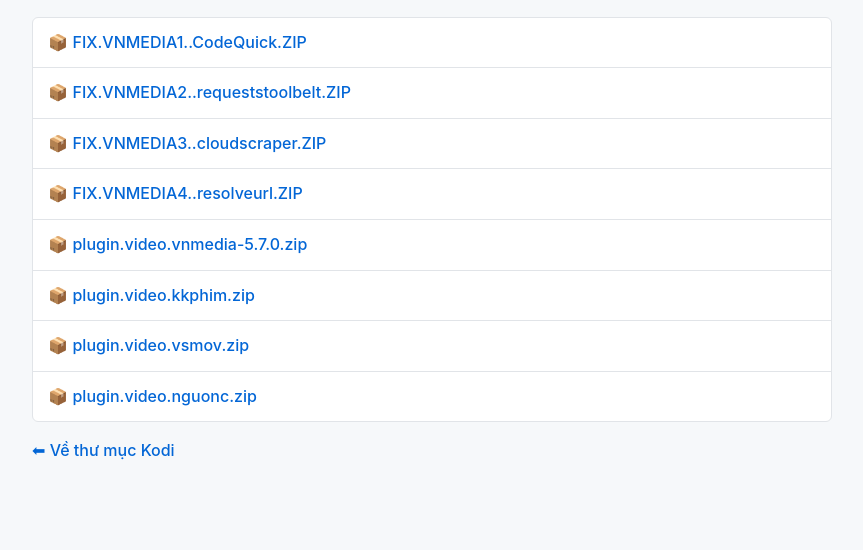
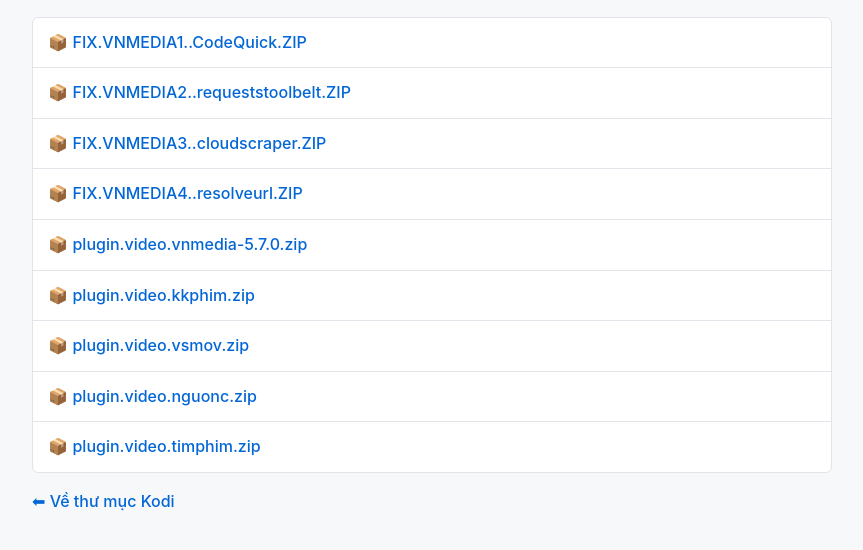
Before and after one commit to tmk9690/khoi, a plain HTML site: page Kodi/Plugin Phim/index.html in a window 1280 px wide. Shown: the part 108-658 px from the top of the page, without its empty margins (208-1071 px from the left). Drawn offline with Linux system fonts and the light colour scheme.

Commit message:
Add link for plugin.video.timphim.zip

```diff
--- a/Kodi/Plugin Phim/index.html
+++ b/Kodi/Plugin Phim/index.html
@@ -25,6 +25,7 @@
         <li>📦 <a href="plugin.video.kkphim.zip">plugin.video.kkphim.zip</a></li>
         <li>📦 <a href="plugin.video.vsmov.zip">plugin.video.vsmov.zip</a></li>
         <li>📦 <a href="plugin.video.nguonc.zip">plugin.video.nguonc.zip</a></li>
+        <li>📦 <a href="plugin.video.timphim.zip">plugin.video.timphim.zip</a></li>
     </ul>
     <p><a href="../">⬅ Về thư mục Kodi</a></p>
 </body>
```
